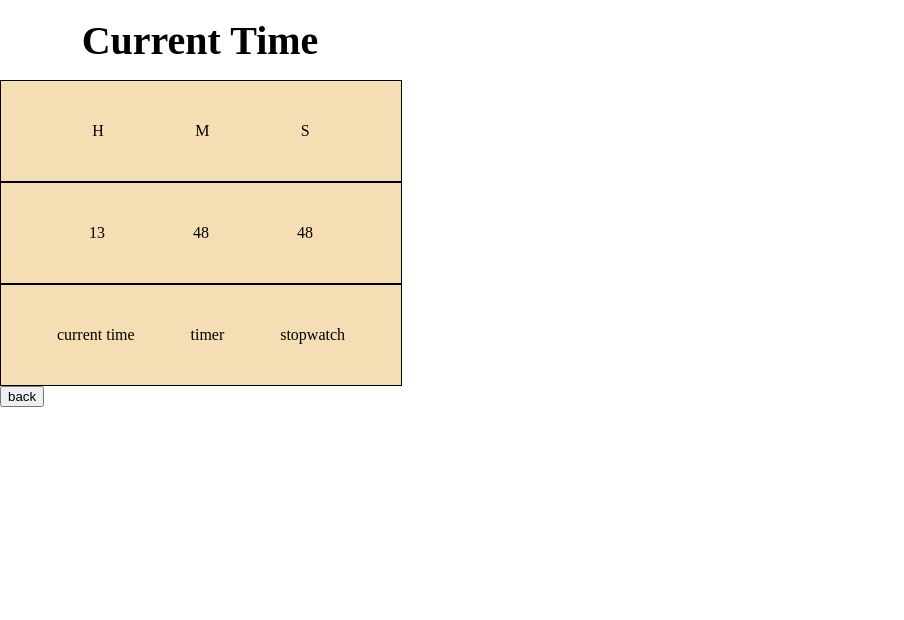
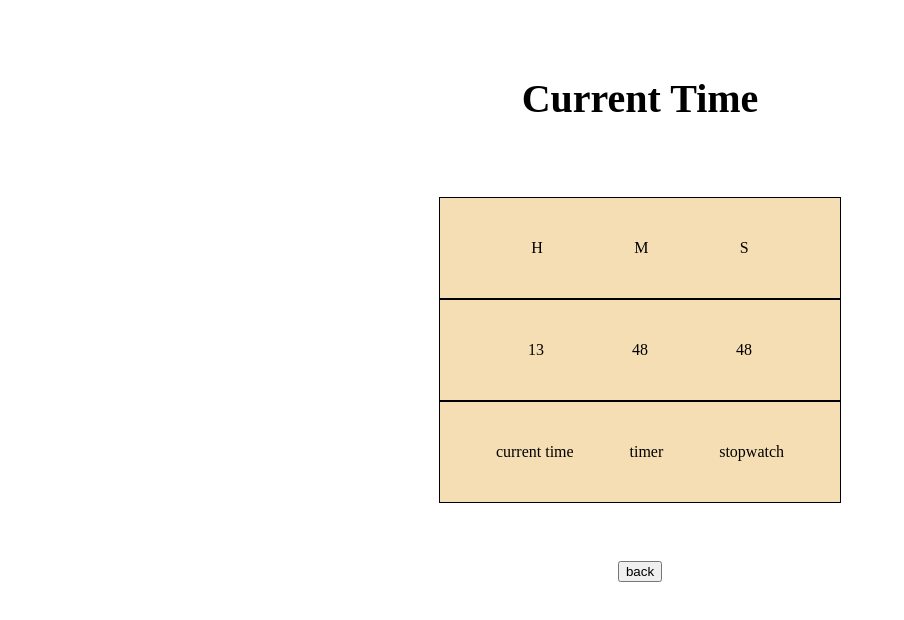
Before and after one commit to JHL71/playground, a React (Create React App) app in the folder playground/: page /timer in a window 1280 px wide. Shown: the top 620 px of the page, without its empty margins (0-904 px from the left). Built offline with nearby package versions, Linux system fonts and the light colour scheme.

Commit message:
timer error working

```diff
--- a/playground/src/page/timer.js
+++ b/playground/src/page/timer.js
@@ -14,10 +14,56 @@ function Timer() {
         m: '00',
         s: '00'
     })
+    const [start, setStart] = useState(false);
 
 
     const back = () => {
         navigate('/');
+    }
+
+    const timerH = (value) => {
+        let x = Number(value);
+        if (isNaN(x)) {
+            setTimer({...timer, h: '00'})
+        } else {
+            if (x >= 24) {
+                setTimer({...timer, h: '23'});
+            } else if (x >= 10) {
+                setTimer({...timer, h: String(x)});
+            } else {
+                setTimer({...timer, h: '0'+x});
+            }
+        }
+    }
+
+    const timerM = (value) => {
+        let x = Number(value);
+        if (isNaN(x)) {
+            setTimer({...timer, m: '00'})
+        } else {
+            if (x >= 60) {
+                setTimer({...timer, m: '59'});
+            } else if (x >= 10) {
+                setTimer({...timer, m: String(x)});
+            } else {
+                setTimer({...timer, m: '0'+x});
+            }
+        }
+    }
+
+    const timerS = (value) => {
+        let x = Number(value);
+        if (isNaN(x)) {
+            setTimer({...timer, s: '00'})
+        } else {
+            if (x >= 60) {
+                setTimer({...timer, s: '59'});
+            } else if (x >= 10) {
+                setTimer({...timer, s: String(x)});
+            } else {
+                setTimer({...timer, s: '0'+x});
+            }
+        }
     }
 
     const selectMod = (mod) => {
@@ -47,11 +93,16 @@ function Timer() {
                 return (
                     <>
                         <Box1>
-                            <TimerInput value={timer.h} onChange={(e) => setTimer({...timer, h: e.target.value})}></TimerInput>
+                            <TimerInput value={timer.h} onChange={(e) => timerH(e.target.value)}></TimerInput>
                             <div>:</div>
-                            <TimerInput value={timer.m} onChange={(e) => setTimer({...timer, m: e.target.value})}></TimerInput>
+                            <TimerInput value={timer.m} onChange={(e) => timerM(e.target.value)}></TimerInput>
                             <div>:</div>
-                            <TimerInput value={timer.s} onChange={(e) => setTimer({...timer, s: e.target.value})}></TimerInput>
+                            <TimerInput value={timer.s} onChange={(e) => timerS(e.target.value)}></TimerInput>
+                        </Box1>
+                        <Box1>
+                            <div onClick={() => setStart(true)}>start</div>
+                            <div onClick={() => setStart(false)}>stop</div>
+                            <div>reset</div>
                         </Box1>
                     </>
                 )
@@ -81,18 +132,52 @@ function Timer() {
         if (hour === 24) {
             setHour(0);
         }
-        if (mod === 'Current Time') {
+        if (timer.s === '00' && start) {
+            let m = Number(timer.m);
+            if (m >= 10) {
+                m--;
+                m = String(m);
+            } else {
+                m--;
+                m = '0' + m;
+            }
+            setTimer({...timer, m: m, s: '59'});
+        }
+        if (timer.m === '00' && start) {
+            let h = Number(timer.h);
+            if (h >= 10) {
+                h--;
+                h = String(h);
+            } else {
+                console.log(h);
+                h--;
+                h = '0' + h;
+            }
+            setTimer({...timer, h: h, m: '59'});
+        }
         setTimeout(() => {
             setSec(sec + 1);
+            console.log(timer);
+            if (start) {
+                let s = Number(timer.s);
+                if (s >= 10) {
+                    s--;
+                    s = String(s);
+                } else {
+                    s--;
+                    s = '0' + s;
+                }
+                setTimer({...timer, s: s})
+            }
         }, 1000)
-        } else if (mod === 'Timer') {
-            setTimeout(() => {
+    })
 
-            })
-        }
-    })
+    useEffect(() => {
+
+    }, [])
     return (
         <>
+            <Wrap>
                 <Title>{mod}</Title>
                 <div>
                     {selectMod(mod)}
@@ -103,9 +188,19 @@ function Timer() {
                     </Box1>
                 </div>
                 <button onClick={back}>back</button>
+            </Wrap>
         </>
     )
 }
+
+const Wrap = styled.div`
+    width: 100%;
+    height: 80vh;
+    display: flex;
+    flex-direction: column;
+    justify-content: space-evenly;
+    align-items: center;
+`
 
 const Title = styled.div`
     width: 400px;
```
Lines whose indentation alone changed are shown as unchanged.
